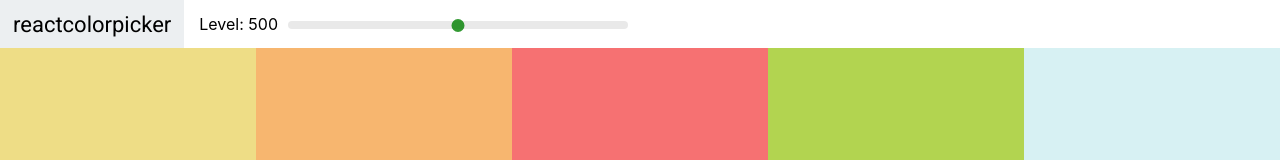
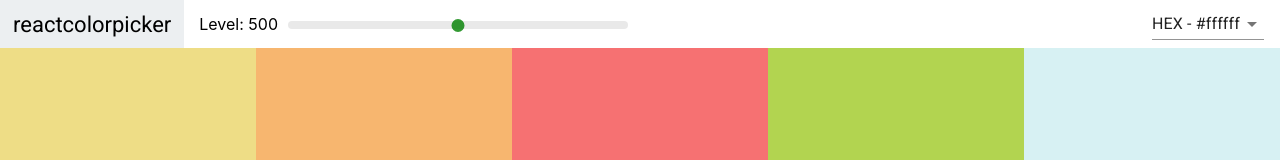
Before and after one commit to Khabibullo-S/Colors-project, a React (Create React App) app: page / in a window 1280 px wide. Shown: the top 160 px of the page. Built offline with nearby package versions, Linux system fonts and the light colour scheme.

Commit message:
Add Snackbar and Styled Select

```diff
--- a/package.json
+++ b/package.json
@@ -3,6 +3,10 @@
   "version": "0.1.0",
   "private": true,
   "dependencies": {
+    "@emotion/react": "^11.11.3",
+    "@emotion/styled": "^11.11.0",
+    "@mui/icons-material": "^5.15.10",
+    "@mui/material": "^5.15.10",
     "@testing-library/jest-dom": "^5.17.0",
     "@testing-library/react": "^13.4.0",
     "@testing-library/user-event": "^13.5.0",
--- a/src/Navbar.css
+++ b/src/Navbar.css
@@ -47,3 +47,14 @@
   height: 13px;
   margin-top: -2.5px;
 }
+
+.select-container {
+  margin-left: auto;
+  margin-right: 1rem;
+}
+
+.select-container
+  .Mui-focused
+  .css-1rxz5jq-MuiSelect-select-MuiInputBase-input-MuiInput-input:focus {
+  background-color: #fff;
+}
--- a/src/Navbar.js
+++ b/src/Navbar.js
@@ -1,9 +1,24 @@
-import React from "react";
+import React, { useState } from "react";
 import Slider from "rc-slider";
+import Select, { SelectChangeEvent } from "@mui/material/Select";
+import MenuItem from "@mui/material/MenuItem";
+import Snackbar from "@mui/material/Snackbar";
+import CloseIcon from "@mui/icons-material/Close";
+import FormControl from "@mui/material/FormControl";
 import "rc-slider/assets/index.css";
 import "./Navbar.css";
+import { Icon, IconButton } from "@mui/material";
 
-const Navbar = ({ level, setLevel }) => {
+const Navbar = ({ level, setLevel, changeFormat }) => {
+  const [format, setFormat] = useState("hex");
+  const [snackbarOpen, setSnackbarOpen] = useState(false);
+
+  const handleFormatChange = (e) => {
+    setFormat(e.target.value);
+    changeFormat(e.target.value);
+    setSnackbarOpen(true);
+  };
+
   return (
     <header className="Navbar">
       <div className="logo">
@@ -21,6 +36,42 @@
           />
         </div>
       </div>
+      <div className="select-container">
+        <FormControl
+          variant="standard"
+          sx={{
+            background: "none",
+          }}
+        >
+          <Select value={format} onChange={handleFormatChange}>
+            <MenuItem value="hex">HEX - #ffffff</MenuItem>
+            <MenuItem value="rgb">RGB - rgb(255,255,255)</MenuItem>
+            <MenuItem value="rgba">RGBA - rgba(255,255,255, 1.0)</MenuItem>
+          </Select>
+        </FormControl>
+      </div>
+      <Snackbar
+        anchorOrigin={{ vertical: "bottom", horizontal: "left" }}
+        open={snackbarOpen}
+        autoHideDuration={3000}
+        message={
+          <span id="message-id">Format Changed to {format.toUpperCase()}</span>
+        }
+        ContentProps={{
+          "aria-describedby": "message-id",
+        }}
+        onClose={() => setSnackbarOpen(false)}
+        action={[
+          <IconButton
+            onClick={() => setSnackbarOpen(false)}
+            color="inherit"
+            key={"close"}
+            aria-label="close"
+          >
+            <CloseIcon />
+          </IconButton>,
+        ]}
+      />
     </header>
   );
 };
--- a/src/Palette.css
+++ b/src/Palette.css
@@ -5,30 +5,3 @@
 .Palette-colors {
   height: 90%;
 }
-
-.slider {
-  width: 340px;
-  margin: 0 10px;
-  display: inline-block;
-}
-
-.rc-slider-track {
-  background-color: transparent;
-}
-
-.rc-slider-rail {
-  height: 8px;
-}
-
-.slider .rc-slider-handle,
-.slider .rc-slider-handle:active,
-.slider .rc-slider-handle:focus,
-.slider .rc-slider-handle:hover {
-  background-color: green;
-  outline: none;
-  border: 2px solid green;
-  box-shadow: none;
-  width: 13px;
-  height: 13px;
-  margin-top: -2.5px;
-}
--- a/src/Palette.js
+++ b/src/Palette.js
@@ -5,15 +5,20 @@
 
 const Palette = ({ palette }) => {
   const [level, setLevel] = useState(500);
+  const [format, setFormat] = useState("hex");
 
   const colorBoxes = palette.colors[level].map((color) => (
-    <ColorBox background={color.hex} name={color.name} />
+    <ColorBox background={color[format]} name={color.name} />
   ));
+
+  const changeFormat = (value) => {
+    setFormat(value);
+  };
 
   return (
     <div className="Palette">
       {/* Navbar goes here */}
-      <Navbar level={level} setLevel={setLevel} />
+      <Navbar level={level} setLevel={setLevel} changeFormat={changeFormat} />
       <div className="Palette-colors">{colorBoxes}</div>
       {/* Footer eventually */}
     </div>
```
Also changed, not shown: 1 other file (tests, documents, lock files or other folders).
